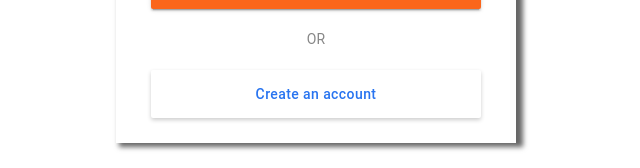
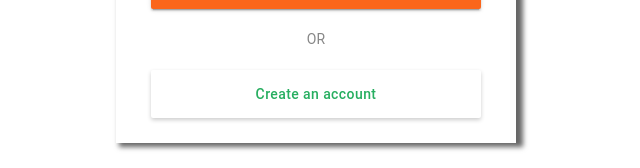
Before and after one commit to szijartoferenc/mernstack, a React (Create React App) app in the folder client/: page /login in a window 1280 px wide. Shown: the part 434-602 px from the top of the page, without its empty margins (324-964 px from the left). Built offline with nearby package versions, Linux system fonts and the light colour scheme.

Commit message:
Login.jsx

```diff
--- a/client/src/components/account/Login.jsx
+++ b/client/src/components/account/Login.jsx
@@ -40,7 +40,7 @@ const LoginButton = styled(Button)`
 const SignupButton = styled(Button)`
     text-transform: none;
     background: #fff;
-    color: #2874f0;
+    color: #27AE60;
     height: 48px;
     border-radius: 2px;
     box-shadow: 0 2px 4px 0 rgb(0 0 0/ 20%);
```
